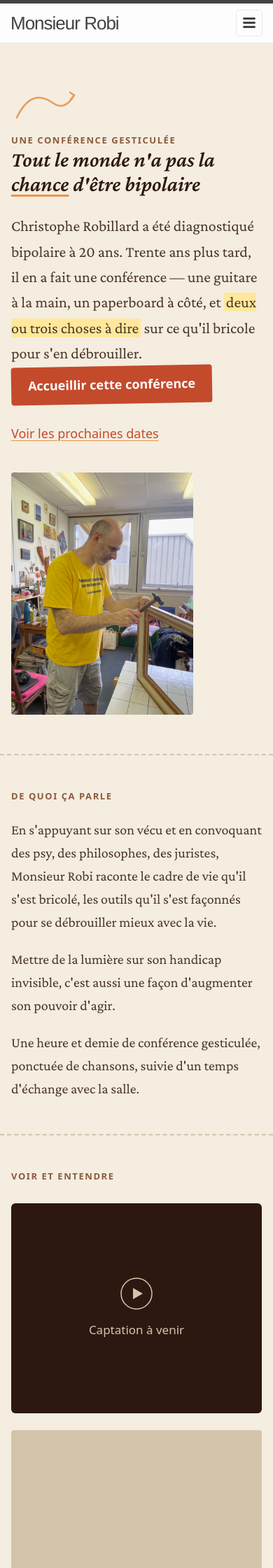
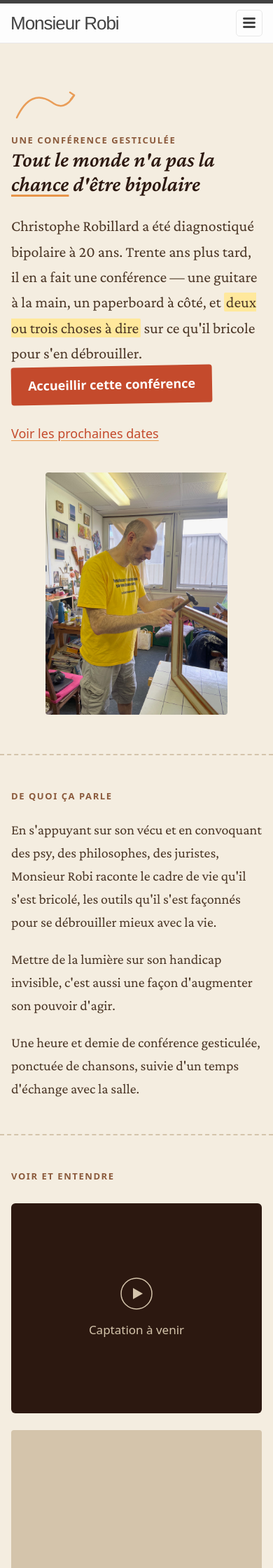
Before and after one commit to MonsieurRobi/monsieurrobi.github.io, a Jekyll site: the page built from 3-bipolaire.md, in a window 390 px wide. Shown: the top 2240 px of the page at 70% size. Built offline with Jekyll 4.4.1, drawn with Linux system fonts in a browser that asks for light colours.

Commit message:
fix mobile portrait centering, remove orphan CSS rules
- Portrait: add margin: 0 auto on mobile so it centers in single column
- Remove .conf-dates--past, duplicate .conf-date-item--past rule,
  and .conf-dates__past (all orphaned by previous refactors)

Co-Authored-By: Claude Sonnet 4.6 <noreply@anthropic.com>

```diff
--- a/_sass/_conf-bipolaire.scss
+++ b/_sass/_conf-bipolaire.scss
@@ -115,6 +115,7 @@
 
   @include media-query($on-palm) {
     max-width: 260px;
+    margin: 0 auto;
   }
 }
 
@@ -384,24 +385,6 @@
   font-weight: 400;
 }
 
-.conf-dates--past {
-  opacity: 0.6;
-}
-
-.conf-date-item--past .conf-date-item__day {
-  font-weight: 400;
-}
-
-.conf-dates__past {
-  margin-top: 24px;
-
-  span {
-    font-family: var(--font-sans);
-    font-size: 0.875em;
-    color: var(--color-text-muted);
-  }
-}
-
 
 // -----------------------------------------------
 // Accueillir (hosting)
```
